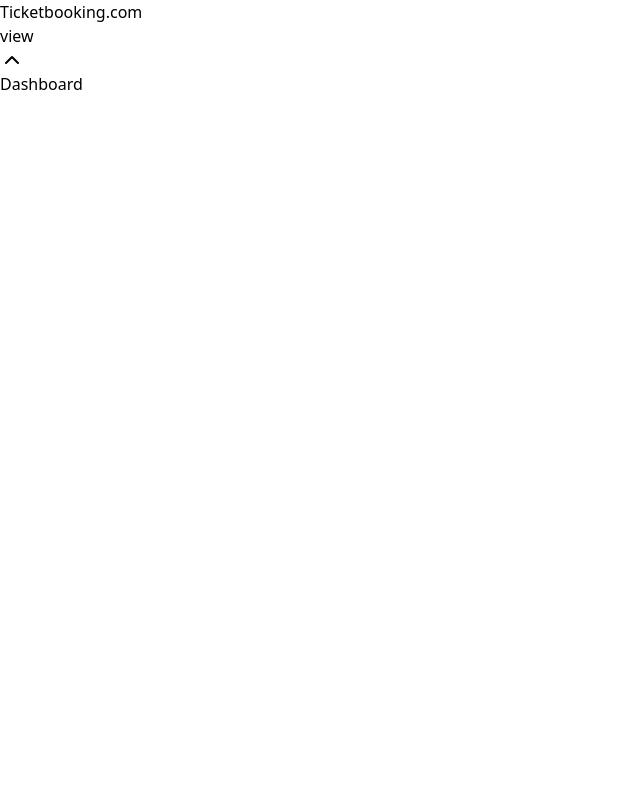
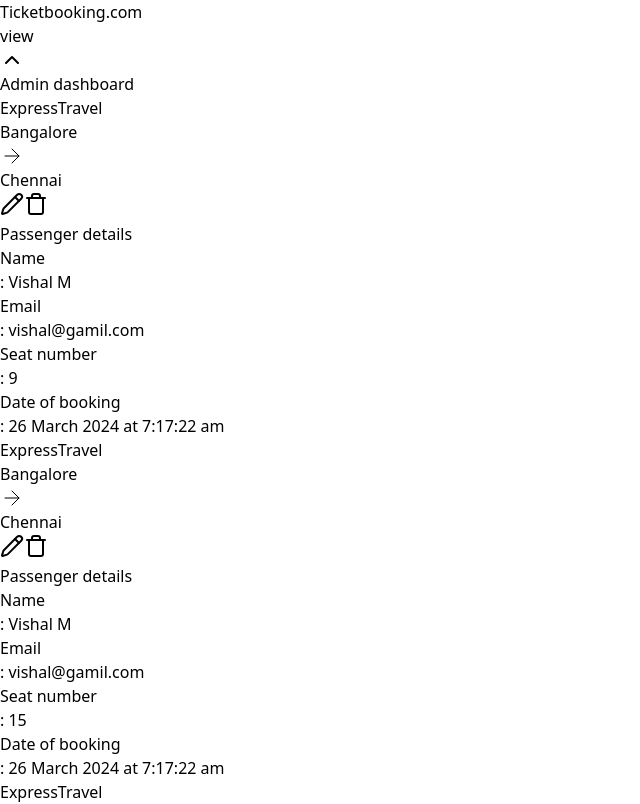
Before and after one commit to Mvishal123/bus-ticket-booking, a React (Vite) app: page /dashboard in a window 1280 px wide. Shown: the top 804 px of the page, without its empty margins (0-640 px from the left). Built offline with nearby package versions, Linux system fonts and the light colour scheme.

Commit message:
ui: Passenger card and edit form

```diff
--- a/src/components/pages/dashboard.tsx
+++ b/src/components/pages/dashboard.tsx
@@ -1,8 +1,40 @@
+import { useEffect, useState } from "react";
 import { getAllPassengerDetials } from "../../utils/helpers/get-passengers";
+import { PassengersType } from "../../utils/types";
+import { Ghost } from "lucide-react";
+import PassengerCard from "../passenger-card";
 
 const Dashboard = () => {
-  getAllPassengerDetials();
-  return <div>Dashboard</div>;
+  const [passengers, setPassengers] = useState<PassengersType[]>([]);
+  console.log(passengers);
+
+  useEffect(() => {
+    const passengerDetails = getAllPassengerDetials();
+    setPassengers(passengerDetails);
+  }, []);
+  return (
+    <div>
+      <div>
+        <h1 className="text-2xl md:text-4xl font-bold">Admin dashboard</h1>
+      </div>
+      <div className="mt-6">
+        {passengers.length === 0 && (
+          <div className="flex flex-col justify-center items-center w-full h-full mt-[10%] text-slate-400">
+            <Ghost className="w-10 h-10" />
+            <p className="text-lg">No passengers</p>
+          </div>
+        )}
+
+        {passengers.length > 0 && (
+          <div className="flex flex-wrap gap-4">
+            {passengers.map((passenger, index) => (
+              <PassengerCard data={passenger} key={index} />
+            ))}
+          </div>
+        )}
+      </div>
+    </div>
+  );
 };
 
 export default Dashboard;
--- /dev/null
+++ b/src/components/passenger-card.tsx
@@ -0,0 +1,150 @@
+import React, { useEffect, useState } from "react";
+import { PassengersType } from "../utils/types";
+import { ArrowRight, Pencil, Plus, Trash } from "lucide-react";
+import { convertDate } from "../utils/helpers/convert-date";
+import { updatePassengers } from "../utils/helpers/update-passengers";
+
+const PassengerCard = ({ data }: { data: PassengersType }) => {
+  const [isEditable, setIsEditable] = useState<boolean>(false);
+  const [formData, setFormData] = useState({
+    firstname: data.firstname,
+    lastname: data.lastname,
+    email: data.email,
+  });
+
+  const handleInputChange = (e: React.ChangeEvent<HTMLInputElement>) => {
+    e.preventDefault();
+    const { name, value } = e.target;
+    setFormData((prevFormData) => ({
+      ...prevFormData,
+      [name]: value,
+    }));
+  };
+
+  const onCloseEdit = () => {
+    setFormData({
+      firstname: data.firstname,
+      lastname: data.lastname,
+      email: data.email,
+    });
+
+    setIsEditable(false);
+  };
+
+  const updateHandler = () => {
+    const { firstname, lastname, email } = formData;
+    const details = { ...data, firstname, lastname, email };
+    updatePassengers(details);
+  };
+
+  return (
+    <div className="min-w-[300px] border px-3 py-1 rounded">
+      {isEditable && (
+        <>
+          <div className="border-b py-3 flex items-center justify-between">
+            <h1 className="font-bold">Edit passenger details</h1>
+            <button
+              className=" border border-red-400 rounded bg-red-200/50"
+              onClick={onCloseEdit}
+            >
+              <Plus className="rotate-45 h-4 w-4 text-red-500" />
+            </button>
+          </div>
+          <form action="" className="space-y-2 mt-2">
+            <div className="flex gap-1 items-center">
+              <label htmlFor="firstname">Firstname:</label>
+              <input
+                type="text"
+                id="firstname"
+                name="firstname"
+                value={formData.firstname}
+                onChange={handleInputChange}
+                className="border px-2 rounded"
+              />
+            </div>
+            <div className="flex gap-1 items-center">
+              <label htmlFor="lastname">Lastname:</label>
+              <input
+                type="text"
+                id="lastname"
+                name="lastname"
+                value={formData.lastname}
+                onChange={handleInputChange}
+                className="border px-2 rounded"
+              />
+            </div>
+            <div className="flex gap-8 items-center">
+              <label htmlFor="email">Email:</label>
+              <input
+                type="text"
+                id="email"
+                name="email"
+                value={formData.email}
+                onChange={handleInputChange}
+                className="border px-2 rounded"
+              />
+            </div>
+            <button
+              className="bg-gradient-to-r from-pink-500 to-rose-500 px-2 font-semibold text-white rounded mt-1 w-full"
+              onClick={updateHandler}
+              type="button"
+            >
+              Save
+            </button>
+          </form>
+        </>
+      )}
+      {!isEditable && (
+        <>
+          <div className="border-b flex justify-between items-center py-1">
+            <div>
+              <h1 className="font-semibold truncate">{data.busBrand}</h1>
+              <div className="flex items-center gap-2">
+                <p className="text-sm">{data.from}</p>
+                <ArrowRight
+                  className="h-4 w-4 text-slate-600"
+                  strokeWidth={1}
+                />
+                <p className="text-sm truncate">{data.to}</p>
+              </div>
+            </div>
+            <div className="flex items-center gap-2">
+              <button
+                className="p-2 border rounded bg-slate-100 hover:border-slate-400/50 text-slate-700/50 hover:text-slate-700"
+                onClick={() => setIsEditable(true)}
+              >
+                <Pencil className="w-4 h-4 " />
+              </button>
+              <button className="p-2 border border-red-300/50 hover:border-red-300 rounded bg-red-100 hover:text-red-600 text-red-700/50">
+                <Trash className="w-4 h-4 " />
+              </button>
+            </div>
+          </div>
+
+          <div className="mt-2">
+            <h1 className="font-semibold">Passenger details</h1>
+            <ul className="text-sm space-y-1">
+              <li className="flex items-center">
+                <h2 className="font-semibold">Name</h2>: {data.firstname}{" "}
+                {data.lastname}
+              </li>
+              <li className="flex items-center">
+                <h2 className="font-semibold">Email</h2>: {data.email}
+              </li>
+              <li className="flex items-center">
+                <h2 className="font-semibold">Seat number</h2>:{" "}
+                {data.seatNumber}
+              </li>
+              <li className="flex items-center">
+                <h2 className="font-semibold">Date of booking</h2>:{" "}
+                {convertDate(data.date)}
+              </li>
+            </ul>
+          </div>
+        </>
+      )}
+    </div>
+  );
+};
+
+export default PassengerCard;
--- /dev/null
+++ b/src/utils/helpers/convert-date.ts
@@ -0,0 +1,16 @@
+export const convertDate = (date: Date) => {
+    const dateObj = new Date(date)
+  const dateInIST = new Date(dateObj.getTime() + 330 * 60000);
+
+  const formattedDate = new Intl.DateTimeFormat("en-IN", {
+    year: "numeric",
+    month: "long",
+    day: "numeric",
+    hour: "numeric",
+    minute: "numeric",
+    second: "numeric",
+    timeZone: "Asia/Kolkata",
+  }).format(dateInIST);
+
+  return formattedDate;
+};
--- a/src/utils/helpers/get-passengers.ts
+++ b/src/utils/helpers/get-passengers.ts
@@ -1,6 +1,6 @@
 import { BusDetailsType, PassengersType } from "../types";
 
-export const getAllPassengerDetials = () => {
+export const getAllPassengerDetials = (): PassengersType[] => {
   const busDetails = localStorage.getItem("busDetails");
   const passengers: PassengersType[] = [];
   if (busDetails) {
@@ -111,7 +111,6 @@
         }
       });
     });
-
-    console.log(passengers);
   }
+  return passengers;
 };
--- /dev/null
+++ b/src/utils/helpers/update-passengers.ts
@@ -0,0 +1,5 @@
+import { PassengersType } from "../types";
+
+export const updatePassengers = (details: PassengersType) => {
+
+}
```
Also changed, not shown: src/utils/types.ts (+4 -4 lines).
